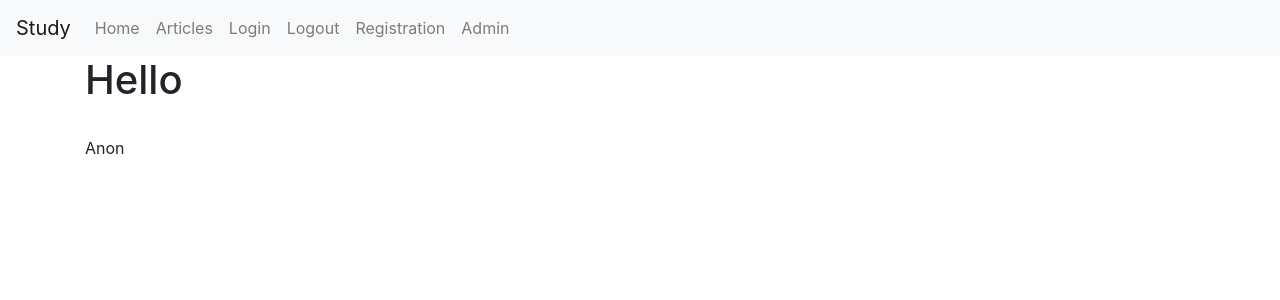
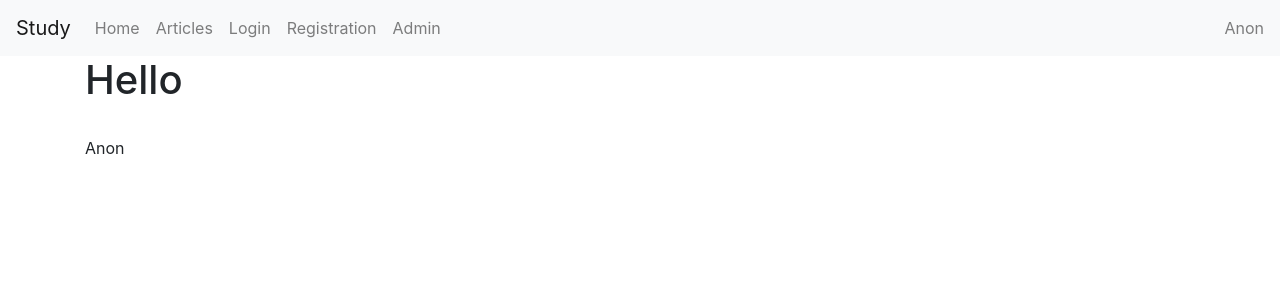
Before and after one commit to DinarKH/Study_web, a Django app: page / in a window 1280 px wide. Shown: the top 300 px of the page. Run offline with Django 3.2, Linux system fonts and the light colour scheme; some libraries are stand-ins or nearby versions.

Commit message:
base template nav fix

```diff
--- a/templates/base.html
+++ b/templates/base.html
@@ -12,31 +12,41 @@
 </head>
 <body>
 	<nav class="navbar navbar-expand-lg navbar-light bg-light">
-		<a class="navbar-brand" href="">Study</a>
+		<a class="navbar-brand" href="/">Study</a>
 		<button class="navbar-toggler" type="button" data-toggle="collapse" data-target="#navbarNavDropdown" aria-controls="navbarNavDropdown" aria-expanded="false" aria-label="Toggle navigation">
 			<span class="navbar-toggler-icon"></span>
 		</button>
 		<div class="collapse navbar-collapse" id="navbarNavDropdown">
-			<ul class="navbar-nav">
+			<ul class="navbar-nav mr-auto">
 				<li class="nav-item">
 					<a class="nav-link" href="/">Home</a>
 				</li>
                 <li class="nav-item">
 					<a class="nav-link" href="/articles/">Articles</a>
 				</li>
-				<li class="nav-item">
+                {% if not user.is_authenticated %}
+                <li class="nav-item">
 					<a class="nav-link" href="/login/">Login</a>
-				</li>
-				<li class="nav-item">
-					<a class="nav-link" href="/logout/">Logout</a>
 				</li>
                 <li class="nav-item">
 					<a class="nav-link" href="/registration/">Registration</a>
 				</li>
+                {% else %}
+                <li class="nav-item">
+                    <a class="nav-link" href="/logout/">Logout</a>
+				</li>
+                {% endif %}
                 <li class="nav-item">
 					<a class="nav-link" href="/admin/">Admin</a>
 				</li>
 			</ul>
+            <span class="navbar-text">
+                {% if not user.is_authenticated %}
+                    Anon
+                {% else %}
+                    {{ user.username }}
+                {% endif %}
+            </span>
 		</div>
 	</nav>
     <div class="container">
```
